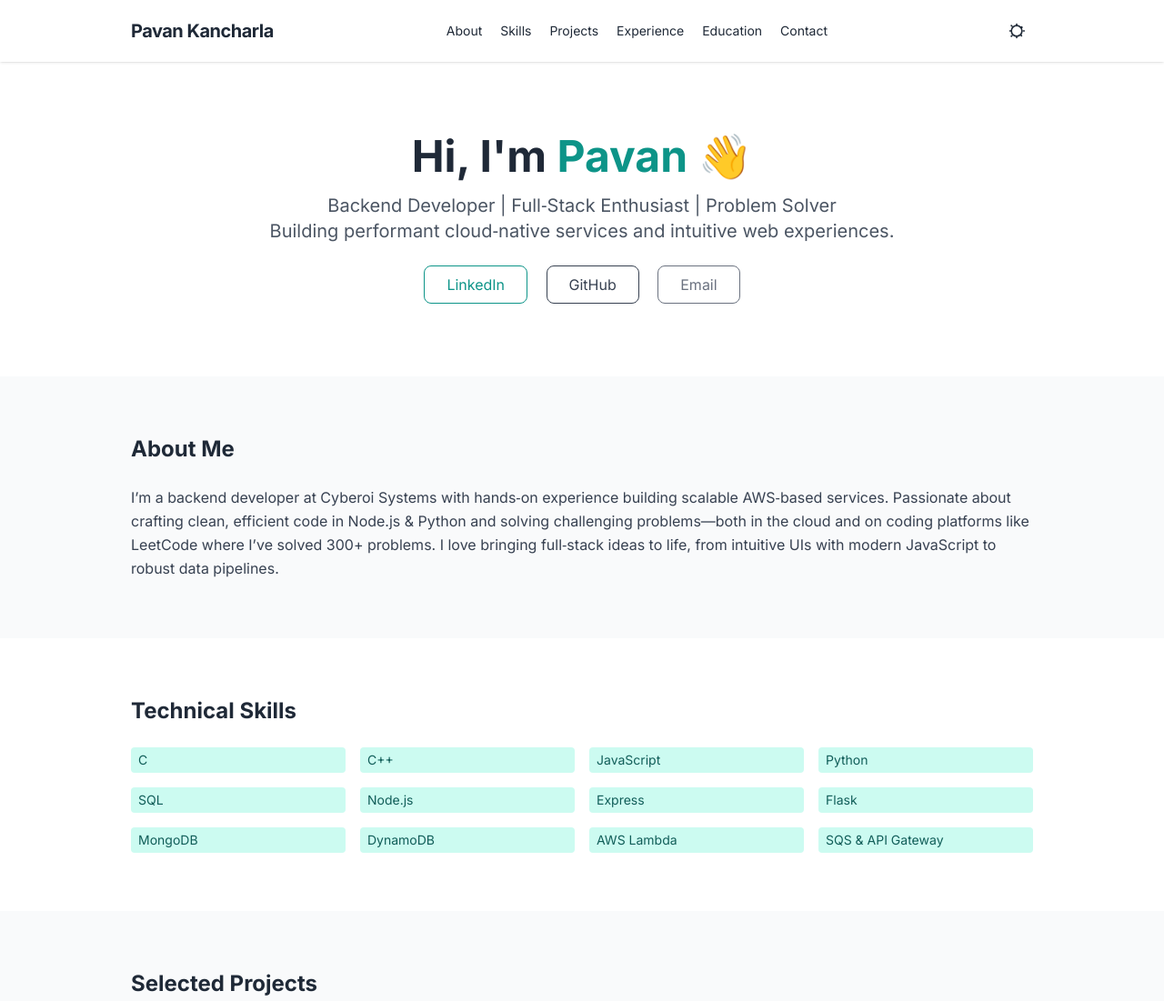
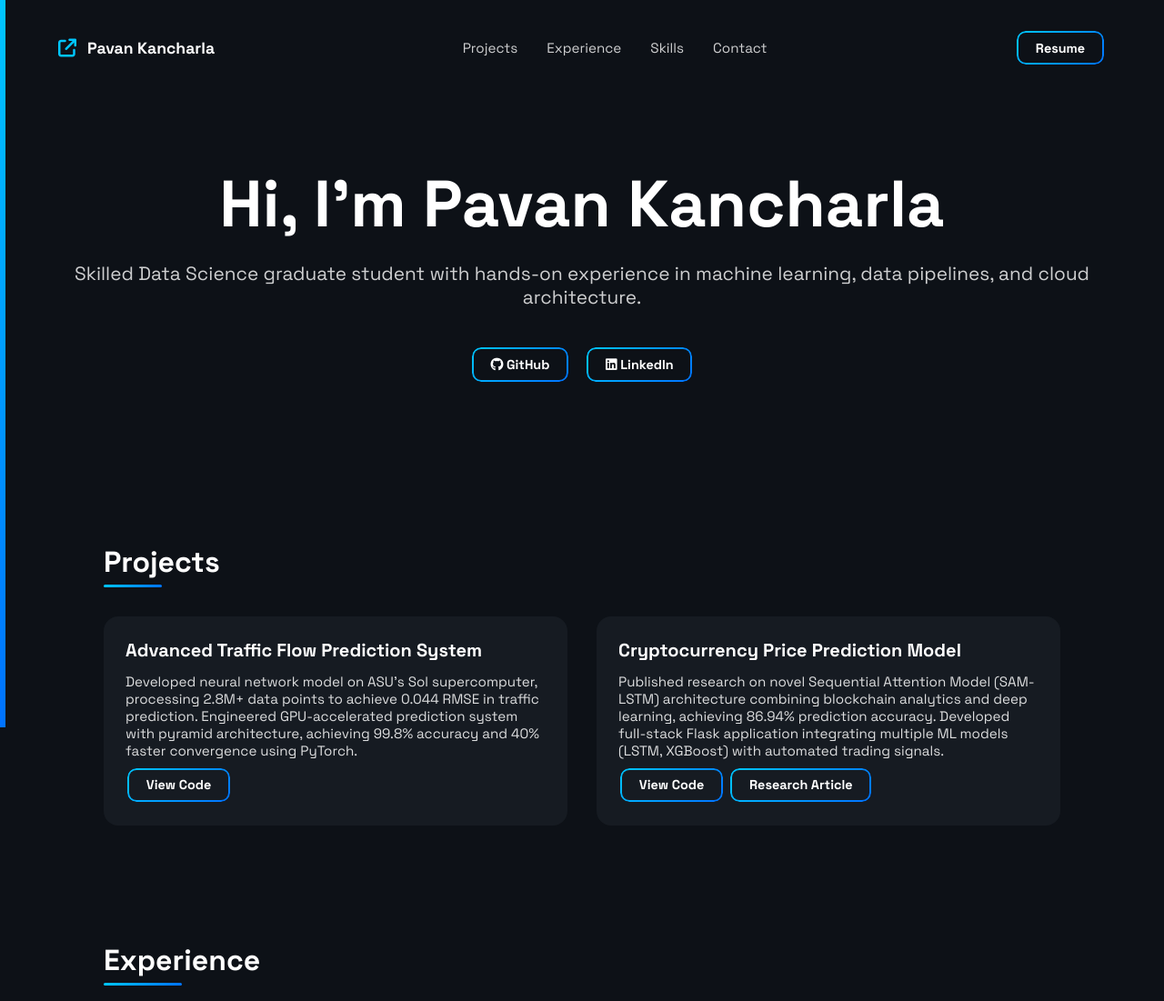
Before and after one commit to pavan-dot-k/pavan-dot-k.github.io, a plain HTML site: page index.html in a window 1280 px wide. Shown: the top 1101 px of the page at 91% size. Drawn offline with nearby package versions, Linux system fonts and the light colour scheme.

Commit message:
Add index.html

```diff
--- a/index.html
+++ b/index.html
@@ -1,193 +1,328 @@
 <!DOCTYPE html>
-<html lang="en" class="scroll-smooth">
+<html lang="en">
 <head>
   <meta charset="UTF-8" />
   <meta name="viewport" content="width=device-width, initial-scale=1.0" />
   <title>Pavan Kancharla | Portfolio</title>
-    <!-- Tailwind CDN -->
-    <script src="https://cdn.tailwindcss.com"></script>
-    <!-- Favicon -->
-    <link rel="icon" href="https://avatars.githubusercontent.com/u/000000?v=4" />
-    <!-- Font -->
-    <link rel="preconnect" href="https://fonts.googleapis.com">
-    <link rel="preconnect" href="https://fonts.gstatic.com" crossorigin>
-    <link href="https://fonts.googleapis.com/css2?family=Inter:wght@400;500;600;700&display=swap" rel="stylesheet">
+  <!-- Google Font -->
+  <link href="https://fonts.googleapis.com/css2?family=Space+Grotesk:wght@400;500;700&display=swap" rel="stylesheet" />
+  <!-- Font Awesome for icons -->
+  <link rel="stylesheet" href="https://cdnjs.cloudflare.com/ajax/libs/font-awesome/6.5.0/css/all.min.css" integrity="sha512-NvKXADn6xY5+YlZC0mYBMQc8zqQjRohFioZVP9q4wHPR7Qy4g9JflrFqRxhVOfTs7+4zQ8nhsJOPpHfY6iUIfw==" crossorigin="anonymous" referrerpolicy="no-referrer" />
   <style>
-      body {font-family: 'Inter', sans-serif;}
+    :root {
+      --bg: #0d1117;
+      --fg: #ffffff;
+      --accent1: #00c6ff;
+      --accent2: #0072ff;
+      --gradient: linear-gradient(135deg, var(--accent1) 0%, var(--accent2) 100%);
+    }
+
+    * {
+      box-sizing: border-box;
+      margin: 0;
+      padding: 0;
+      font-family: "Space Grotesk", sans-serif;
+      color: var(--fg);
+    }
+
+    body {
+      background: var(--bg);
+      overflow-x: hidden;
+    }
+
+    /* Decorative left gradient strip */
+    body::before {
+      content: "";
+      position: fixed;
+      left: 0;
+      top: 0;
+      width: 6px;
+      height: 100vh;
+      background: var(--gradient);
+      z-index: 9999;
+    }
+
+    /* Nav */
+    nav {
+      width: 100%;
+      max-width: 1200px;
+      margin: 0 auto;
+      padding: 2rem 1.5rem;
+      display: flex;
+      align-items: center;
+      justify-content: space-between;
+    }
+
+    .logo {
+      display: flex;
+      align-items: center;
+      gap: 0.75rem;
+      font-size: 1.1rem;
+      font-weight: 600;
+      text-decoration: none;
+    }
+
+    .logo i {
+      font-size: 1.25rem;
+      color: var(--accent1);
+    }
+
+    .nav-links {
+      display: flex;
+      gap: 2rem;
+    }
+
+    .nav-links a {
+      text-decoration: none;
+      font-size: 0.95rem;
+      opacity: 0.8;
+      transition: opacity 0.25s ease;
+    }
+
+    .nav-links a:hover {
+      opacity: 1;
+    }
+
+    .cta-btn {
+      padding: 0.6rem 1.3rem;
+      font-size: 0.9rem;
+      font-weight: 600;
+      border-radius: 10px;
+      background: transparent;
+      border: 2px solid transparent;
+      position: relative;
+      cursor: pointer;
+      transition: transform 0.2s ease;
+    }
+
+    .cta-btn::before {
+      content: "";
+      position: absolute;
+      inset: 0;
+      border-radius: 10px;
+      padding: 2px; /* border thickness */
+      background: var(--gradient);
+      -webkit-mask: linear-gradient(#000 0 0) content-box, linear-gradient(#000 0 0);
+      -webkit-mask-composite: xor;
+              mask-composite: exclude;
+    }
+
+    .cta-btn:hover {
+      transform: translateY(-3px);
+    }
+
+    /* Hero */
+    header {
+      padding: 5rem 1.5rem 7rem;
+      text-align: center;
+    }
+
+    header h1 {
+      font-size: clamp(2.5rem, 6vw, 4.5rem);
+      font-weight: 700;
+      line-height: 1.1;
+      margin-bottom: 1.5rem;
+    }
+
+    header p {
+      font-size: clamp(1.1rem, 2vw, 1.3rem);
+      opacity: 0.8;
+      margin-bottom: 2.5rem;
+    }
+
+    .button-group {
+      display: flex;
+      justify-content: center;
+      gap: 1rem;
+      flex-wrap: wrap;
+    }
+
+    /* Section styling */
+    section {
+      max-width: 1100px;
+      margin: 0 auto;
+      padding: 4rem 1.5rem;
+    }
+
+    section h2 {
+      font-size: 2rem;
+      margin-bottom: 2rem;
+      position: relative;
+      display: inline-block;
+      padding-bottom: 0.5rem;
+    }
+
+    section h2::after {
+      content: "";
+      position: absolute;
+      left: 0;
+      bottom: 0;
+      width: 50%;
+      height: 3px;
+      background: var(--gradient);
+      border-radius: 999px;
+    }
+
+    /* Card grid */
+    .grid {
+      display: grid;
+      grid-template-columns: repeat(auto-fit, minmax(280px, 1fr));
+      gap: 2rem;
+    }
+
+    .card {
+      background: #161b22;
+      padding: 1.5rem;
+      border-radius: 16px;
+      position: relative;
+      transition: transform 0.3s ease, box-shadow 0.3s ease;
+    }
+
+    .card::before {
+      content: "";
+      position: absolute;
+      inset: 0;
+      border-radius: 16px;
+      padding: 2px;
+      background: var(--gradient);
+      -webkit-mask: linear-gradient(#000 0 0) content-box, linear-gradient(#000 0 0);
+      -webkit-mask-composite: xor;
+              mask-composite: exclude;
+      pointer-events: none;
+      transition: opacity 0.3s ease;
+      opacity: 0;
+    }
+
+    .card:hover {
+      transform: translateY(-4px);
+      box-shadow: 0 4px 20px rgba(0, 114, 255, 0.25);
+    }
+
+    .card:hover::before {
+      opacity: 1;
+    }
+
+    .card h3 {
+      margin-bottom: 0.75rem;
+      font-size: 1.25rem;
+    }
+
+    .card p {
+      font-size: 0.95rem;
+      opacity: 0.85;
+      margin-bottom: 0.5rem;
+    }
+
+    .skills-list {
+      display: flex;
+      flex-wrap: wrap;
+      gap: 0.6rem 1rem;
+      list-style: none;
+    }
+
+    .skills-list li {
+      font-size: 0.85rem;
+      background: #161b22;
+      padding: 0.4rem 0.8rem;
+      border-radius: 8px;
+      border: 1px solid #272c33;
+    }
+
+    footer {
+      text-align: center;
+      padding: 3rem 1.5rem 4rem;
+      opacity: 0.6;
+      font-size: 0.85rem;
+    }
   </style>
-    <!-- Theme toggle script -->
-    <script>
-      // Persisted theme in localStorage
-      if (
-        localStorage.theme === 'dark' ||
-        (!('theme' in localStorage) && window.matchMedia('(prefers-color-scheme: dark)').matches)
-      ) {
-        document.documentElement.classList.add('dark');
-      } else {
-        document.documentElement.classList.remove('dark');
-      }
-      function toggleTheme() {
-        const html = document.documentElement;
-        html.classList.toggle('dark');
-        localStorage.theme = html.classList.contains('dark') ? 'dark' : 'light';
-      }
-    </script>
 </head>
-  <body class="bg-white text-gray-800 dark:bg-gray-900 dark:text-gray-200 transition-colors duration-300">
+<body>
   <!-- Navigation -->
-    <header class="sticky top-0 backdrop-blur bg-white/70 dark:bg-gray-900/70 z-50 shadow">
-      <div class="max-w-5xl mx-auto flex items-center justify-between p-4">
-        <h1 class="text-xl font-bold tracking-tight">Pavan Kancharla</h1>
-        <nav class="space-x-4 text-sm hidden md:block">
-          <a href="#about" class="hover:text-teal-500">About</a>
-          <a href="#skills" class="hover:text-teal-500">Skills</a>
-          <a href="#projects" class="hover:text-teal-500">Projects</a>
-          <a href="#experience" class="hover:text-teal-500">Experience</a>
-          <a href="#education" class="hover:text-teal-500">Education</a>
-          <a href="#contact" class="hover:text-teal-500">Contact</a>
+  <nav>
+    <a href="#home" class="logo"><i class="fa-solid fa-arrow-up-right-from-square"></i> Pavan Kancharla</a>
+    <div class="nav-links">
+      <a href="#projects">Projects</a>
+      <a href="#experience">Experience</a>
+      <a href="#skills">Skills</a>
+      <a href="#contact">Contact</a>
+    </div>
+    <button class="cta-btn" onclick="window.open('KancharlaPavan_Resume.pdf', '_blank')">Resume</button>
   </nav>
-        <button id="themeToggle" onclick="toggleTheme()" aria-label="Toggle theme" class="p-2 rounded-full hover:bg-gray-200 dark:hover:bg-gray-700">
-          <!-- Icon from lucide -->
-          <svg xmlns="http://www.w3.org/2000/svg" class="h-5 w-5" fill="none" viewBox="0 0 24 24" stroke="currentColor" stroke-width="2">
-            <path stroke-linecap="round" stroke-linejoin="round" d="M12 3v1m0 16v1m9-9h1M4 12H3m15.364-5.364l.707.707M5.636 18.364l-.707.707M18.364 18.364l-.707-.707M5.636 5.636l-.707-.707M12 5a7 7 0 107 7 7 7 0 00-7-7z" />
-          </svg>
-        </button>
+
+  <!-- Hero -->
+  <header id="home">
+    <h1>Hi, I'm Pavan Kancharla</h1>
+    <p>Skilled Data Science graduate student with hands-on experience in machine learning, data pipelines, and cloud architecture.</p>
+    <div class="button-group">
+      <button class="cta-btn" onclick="window.open('https://github.com/pavan-kancharla', '_blank')"><i class="fa-brands fa-github"></i> GitHub</button>
+      <button class="cta-btn" onclick="window.open('https://linkedin.com/in/pavan-kancharla123', '_blank')"><i class="fa-brands fa-linkedin"></i> LinkedIn</button>
     </div>
   </header>
 
-    <!-- Hero -->
-    <section class="max-w-5xl mx-auto flex flex-col items-center text-center py-20 px-4">
-      <h2 class="text-4xl md:text-5xl font-extrabold mb-4">Hi, I'm <span class="text-teal-600 dark:text-teal-400">Pavan</span> 👋</h2>
-      <p class="text-lg md:text-xl text-gray-600 dark:text-gray-300 max-w-3xl">
-        Backend Developer | Full‑Stack Enthusiast | Problem Solver<br>
-        Building performant cloud‑native services and intuitive web experiences.
-      </p>
-      <div class="mt-6 space-x-4">
-        <a href="https://www.linkedin.com/in/pavan-kancharla-4a79621ab/" class="inline-block px-6 py-2 rounded-lg border border-teal-600 text-teal-600 dark:border-teal-400 dark:text-teal-400 hover:bg-teal-600 hover:text-white dark:hover:bg-teal-400 dark:hover:text-gray-900 transition">LinkedIn</a>
-        <a href="https://github.com/pavan-kancharla" class="inline-block px-6 py-2 rounded-lg border border-gray-700 text-gray-700 dark:border-gray-300 dark:text-gray-300 hover:bg-gray-800 hover:text-white dark:hover:bg-gray-200 dark:hover:text-gray-900 transition">GitHub</a>
-        <a href="mailto:kancharlapavan002@gmail.com" class="inline-block px-6 py-2 rounded-lg border border-gray-500 text-gray-500 dark:border-gray-400 dark:text-gray-400 hover:bg-gray-600 hover:text-white dark:hover:bg-gray-400 dark:hover:text-gray-900 transition">Email</a>
+  <!-- Projects -->
+  <section id="projects">
+    <h2>Projects</h2>
+    <div class="grid">
+      <div class="card">
+        <h3>Advanced Traffic Flow Prediction System</h3>
+        <p>Developed neural network model on ASU's Sol supercomputer, processing 2.8M+ data points to achieve 0.044 RMSE in traffic prediction. Engineered GPU-accelerated prediction system with pyramid architecture, achieving 99.8% accuracy and 40% faster convergence using PyTorch.</p>
+        <button class="cta-btn" onclick="window.open('https://github.com/pavan-kancharla/traffic-flow-prediction', '_blank')">View Code</button>
       </div>
-    </section>
-
-    <!-- About -->
-    <section id="about" class="bg-gray-50 dark:bg-gray-800 py-16">
-      <div class="max-w-5xl mx-auto px-4">
-        <h3 class="text-2xl font-bold mb-6">About Me</h3>
-        <p class="leading-relaxed text-gray-700 dark:text-gray-300">
-          I’m a backend developer at Cyberoi Systems with hands‑on experience building scalable AWS‑based services. Passionate about crafting clean, efficient code in Node.js & Python and solving challenging problems—both in the cloud and on coding platforms like LeetCode where I’ve solved 300+ problems. I love bringing full‑stack ideas to life, from intuitive UIs with modern JavaScript to robust data pipelines.
-        </p>
-      </div>
-    </section>
-
-    <!-- Skills -->
-    <section id="skills" class="py-16">
-      <div class="max-w-5xl mx-auto px-4">
-        <h3 class="text-2xl font-bold mb-6">Technical Skills</h3>
-        <div class="grid grid-cols-2 sm:grid-cols-3 md:grid-cols-4 gap-4 text-sm">
-          <span class="px-2 py-1 bg-teal-100 text-teal-800 dark:bg-teal-800 dark:text-teal-100 rounded">C</span>
-          <span class="px-2 py-1 bg-teal-100 text-teal-800 dark:bg-teal-800 dark:text-teal-100 rounded">C++</span>
-          <span class="px-2 py-1 bg-teal-100 text-teal-800 dark:bg-teal-800 dark:text-teal-100 rounded">JavaScript</span>
-          <span class="px-2 py-1 bg-teal-100 text-teal-800 dark:bg-teal-800 dark:text-teal-100 rounded">Python</span>
-          <span class="px-2 py-1 bg-teal-100 text-teal-800 dark:bg-teal-800 dark:text-teal-100 rounded">SQL</span>
-          <span class="px-2 py-1 bg-teal-100 text-teal-800 dark:bg-teal-800 dark:text-teal-100 rounded">Node.js</span>
-          <span class="px-2 py-1 bg-teal-100 text-teal-800 dark:bg-teal-800 dark:text-teal-100 rounded">Express</span>
-          <span class="px-2 py-1 bg-teal-100 text-teal-800 dark:bg-teal-800 dark:text-teal-100 rounded">Flask</span>
-          <span class="px-2 py-1 bg-teal-100 text-teal-800 dark:bg-teal-800 dark:text-teal-100 rounded">MongoDB</span>
-          <span class="px-2 py-1 bg-teal-100 text-teal-800 dark:bg-teal-800 dark:text-teal-100 rounded">DynamoDB</span>
-          <span class="px-2 py-1 bg-teal-100 text-teal-800 dark:bg-teal-800 dark:text-teal-100 rounded">AWS Lambda</span>
-          <span class="px-2 py-1 bg-teal-100 text-teal-800 dark:bg-teal-800 dark:text-teal-100 rounded">SQS & API Gateway</span>
-        </div>
-      </div>
-    </section>
-
-    <!-- Projects -->
-    <section id="projects" class="bg-gray-50 dark:bg-gray-800 py-16">
-      <div class="max-w-5xl mx-auto px-4">
-        <h3 class="text-2xl font-bold mb-6">Selected Projects</h3>
-        <div class="grid md:grid-cols-2 gap-6">
-          <!-- Project Card -->
-          <div class="bg-white dark:bg-gray-900 rounded-2xl shadow p-6 flex flex-col justify-between">
-            <div>
-              <h4 class="text-xl font-semibold mb-2">Rental Space Finder</h4>
-              <p class="text-sm leading-relaxed text-gray-600 dark:text-gray-400 mb-4">A full‑stack platform to discover rental spaces, featuring image uploads, dynamic listings, and CRUD functionality built with Node.js, Express & MongoDB.</p>
-            </div>
-            <a href="https://github.com/pavan-kancharla/Rental-space-finder" class="mt-4 inline-flex items-center text-teal-600 dark:text-teal-400 hover:underline">View on GitHub →</a>
-          </div>
-          <!-- Project Card -->
-          <div class="bg-white dark:bg-gray-900 rounded-2xl shadow p-6 flex flex-col justify-between">
-            <div>
-              <h4 class="text-xl font-semibold mb-2">Summify – Abstractive Text Summarizer</h4>
-              <p class="text-sm leading-relaxed text-gray-600 dark:text-gray-400 mb-4">Web app that generates concise summaries using a seq2seq LSTM model served by Flask. Achieved 0.89 accuracy on benchmark dataset.</p>
-            </div>
-            <a href="https://github.com/pavan-kancharla/Summify" class="mt-4 inline-flex items-center text-teal-600 dark:text-teal-400 hover:underline">View on GitHub →</a>
-          </div>
-          <!-- Project Card -->
-          <div class="bg-white dark:bg-gray-900 rounded-2xl shadow p-6 flex flex-col justify-between">
-            <div>
-              <h4 class="text-xl font-semibold mb-2">Face Authentication as OTP</h4>
-              <p class="text-sm leading-relaxed text-gray-600 dark:text-gray-400 mb-4">Reimagining OTP verification with LBPH‑based face recognition. Built a Tkinter GUI that authenticates users with 75% confidence for secure app access.</p>
-            </div>
-            <a href="https://github.com/pavan-kancharla/face-recognition-as-authentication" class="mt-4 inline-flex items-center text-teal-600 dark:text-teal-400 hover:underline">View on GitHub →</a>
-          </div>
+      <div class="card">
+        <h3>Cryptocurrency Price Prediction Model</h3>
+        <p>Published research on novel Sequential Attention Model (SAM-LSTM) architecture combining blockchain analytics and deep learning, achieving 86.94% prediction accuracy. Developed full-stack Flask application integrating multiple ML models (LSTM, XGBoost) with automated trading signals.</p>
+        <button class="cta-btn" onclick="window.open('https://github.com/pavan-kancharla/crypto-price-prediction', '_blank')">View Code</button>
+        <button class="cta-btn" onclick="window.open('https://ieeexplore.ieee.org/document/xxxxxxx', '_blank')">Research Article</button>
       </div>
     </div>
   </section>
 
   <!-- Experience -->
-    <section id="experience" class="py-16">
-      <div class="max-w-5xl mx-auto px-4">
-        <h3 class="text-2xl font-bold mb-6">Experience</h3>
-        <div class="space-y-6">
-          <div>
-            <h4 class="text-lg font-semibold">Backend Developer @ Cyberoi Systems <span class="text-sm text-gray-500 dark:text-gray-400">May 2022 – Present</span></h4>
-            <ul class="list-disc ml-5 text-sm leading-relaxed text-gray-700 dark:text-gray-300">
-              <li>Designed and deployed AWS Lambda services integrating DynamoDB & SQS, delivering near‑real‑time alerts for internal systems.</li>
-              <li>Enhanced Insmeal APIs 3× performance by optimizing Node.js/Express routes and fine‑tuning API Gateway integration.</li>
-              <li>Built and tested WebSocket endpoints for seamless 3rd‑party integrations, reducing latency by 33%.</li>
+  <section id="experience">
+    <h2>Experience</h2>
+    <div class="grid">
+      <div class="card">
+        <h3>Data Joi Project - Development Engineer Intern @ legitbytes</h3>
+        <p><em>July 2023 – December 2023</em></p>
+        <ul style="margin-left: 1.2rem; font-size: 0.93rem; line-height: 1.45">
+          <li>Developed data query system using Langchain and ChatGPT API, reducing query response time by 60% and enabling natural language interactions with SQL databases.</li>
+          <li>Built automated data pipelines with AWS Lambda and R, streamlining data cleansing and embedding generation for efficient storage in PineconeDB.</li>
+          <li>Optimized ETL operations using AWS Glue for MySQL database integration, improving data processing efficiency by 40%.</li>
         </ul>
       </div>
+      <div class="card">
+        <h3>Insmeal Project - Backend Development Intern</h3>
+        <p><em>May 2022 – December 2022</em></p>
+        <ul style="margin-left: 1.2rem; font-size: 0.93rem; line-height: 1.45">
+          <li>Improved API performance by 300% through implementation of Node.js and Express.js microservices architecture.</li>
+          <li>Developed and tested APIs and WebSockets for third-party integrations using AWS services.</li>
+          <li>Created and scaled Docker containers in AWS ECS, improving the application's deployment and scalability.</li>
+        </ul>
       </div>
     </div>
   </section>
 
-    <!-- Education -->
-    <section id="education" class="bg-gray-50 dark:bg-gray-800 py-16">
-      <div class="max-w-5xl mx-auto px-4">
-        <h3 class="text-2xl font-bold mb-6">Education</h3>
-        <div class="space-y-4 text-sm">
-          <p><span class="font-semibold">B.Tech Electronics & Communication Engineering</span> — JNTUH University College of Engineering, Jagtial (June 2023) | GPA: 7.52</p>
-        </div>
+  <!-- Skills -->
+  <section id="skills">
+    <h2>Skills</h2>
+    <ul class="skills-list">
+      <li>Python</li><li>JavaScript</li><li>R</li><li>SQL</li><li>C++</li><li>C</li><li>MATLAB</li><li>PyTorch</li><li>LSTM</li><li>Neural Networks</li><li>Statistical Learning</li><li>Time Series Analysis</li><li>AWS Lambda</li><li>AWS Glue</li><li>Docker</li><li>ECS</li><li>DynamoDB</li><li>API Gateway</li><li>Git</li><li>VS Code</li><li>Jupyter Notebook</li><li>Postman</li><li>Google Colab</li>
+    </ul>
+  </section>
+
+  <!-- Contact -->
+  <section id="contact">
+    <h2>Get In Touch</h2>
+    <p style="max-width: 650px; margin-bottom: 2rem; opacity:0.85">Have an exciting project or just want to say hi? My inbox is always open. Feel free to reach out and let's build something awesome together.</p>
+    <div class="button-group">
+      <button class="cta-btn" onclick="window.location.href='mailto:pkancha3@asu.edu'">
+        <i class="fa-solid fa-envelope"></i> Mail Me
+      </button>
+      <button class="cta-btn" onclick="window.open('https://leetcode.com/', '_blank')"><i class="fa-solid fa-code"></i> LeetCode</button>
     </div>
   </section>
 
-    <!-- Achievements -->
-    <section id="achievements" class="py-16">
-      <div class="max-w-5xl mx-auto px-4">
-        <h3 class="text-2xl font-bold mb-6">Achievements & Activities</h3>
-        <ul class="list-disc ml-5 text-sm leading-relaxed text-gray-700 dark:text-gray-300">
-          <li>Finalist – Microsoft Azure Developer Hackathon 2021.</li>
-          <li>300+ coding challenges solved across LeetCode & GeeksforGeeks.</li>
-        </ul>
-      </div>
-    </section>
+  <footer>© 2025 Pavan Kancharla · Built with ❤️ and caffeine</footer>
 
-    <!-- Contact -->
-    <section id="contact" class="bg-teal-600 dark:bg-teal-700 text-white py-16">
-      <div class="max-w-5xl mx-auto px-4 text-center">
-        <h3 class="text-2xl font-bold mb-6">Get in Touch</h3>
-        <p class="mb-6 max-w-2xl mx-auto">Have an exciting project or opportunity? I’m open to collaborations and new challenges. Let’s connect and build something amazing together!</p>
-        <a href="mailto:kancharlapavan002@gmail.com" class="inline-block px-8 py-3 bg-white text-teal-700 font-medium rounded-lg hover:shadow-lg transition">Say Hello</a>
-      </div>
-    </section>
-
-    <!-- Footer -->
-    <footer class="py-6 text-center text-xs text-gray-500 dark:text-gray-400">
-      © <span id="year"></span> Pavan Kancharla. Built with ☕ & Tailwind CSS.
-    </footer>
-
-    <script>
-      // Update copyright year automatically
-      document.getElementById('year').textContent = new Date().getFullYear();
-    </script>
 </body>
 </html>
```
Lines whose indentation alone changed are shown as unchanged.
